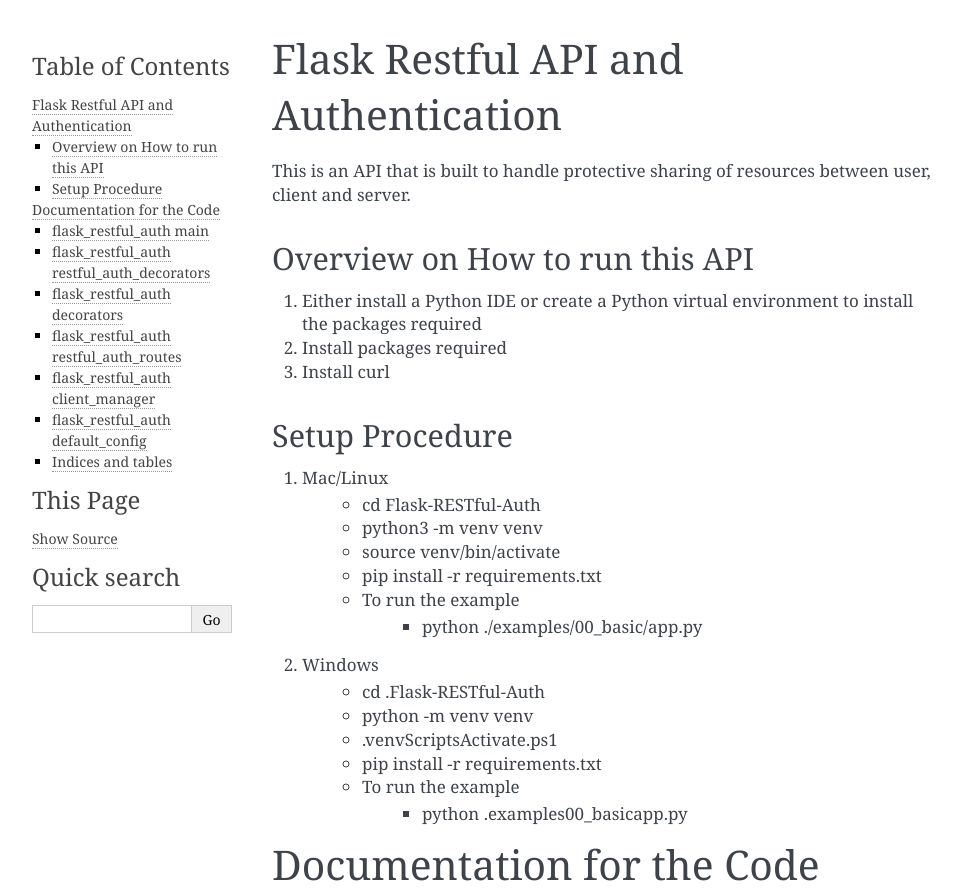
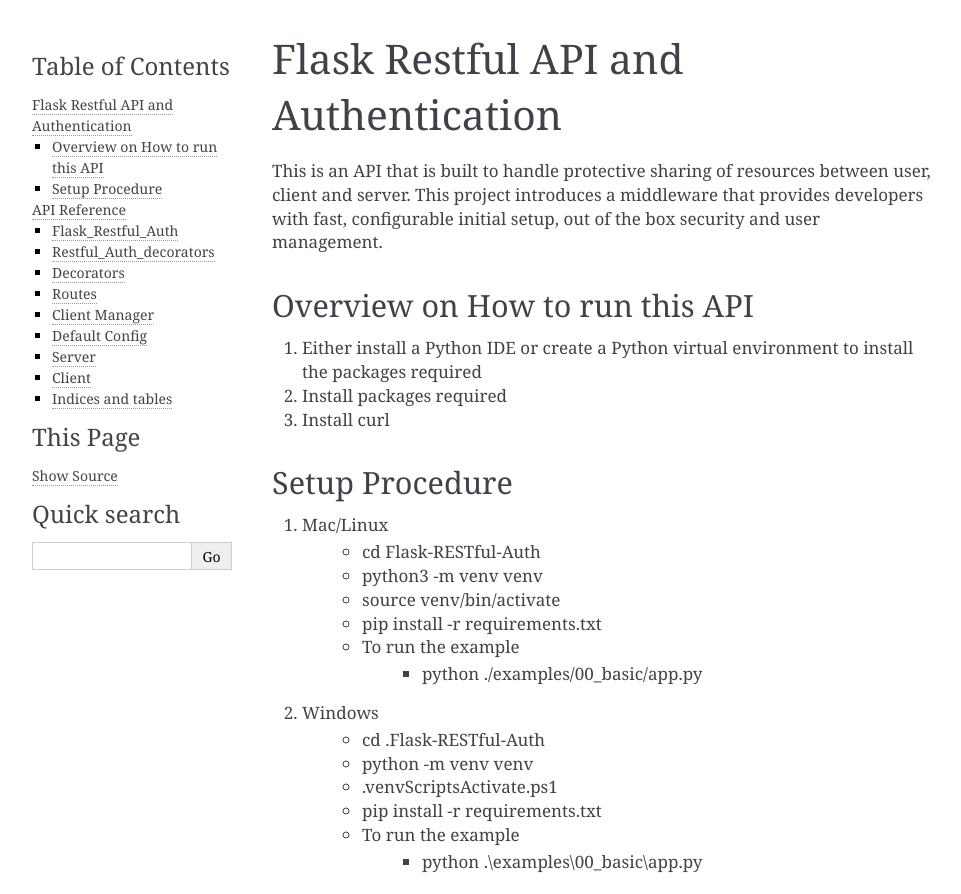
Before and after one commit to mcqueen256/Flask-RESTful-Auth, a Sphinx documentation site: the page built from docs/source/index.rst, in a window 1280 px wide and 1400 px high. Shown: the top 894 px of the window, without its empty margins (148-1109 px from the left). Built offline with Sphinx 7.4.7, drawn with Linux system fonts in a browser that asks for light colours; some of the changed text lies outside the part shown.

Commit message:
Changes to documentation

```diff
--- a/docs/source/index.rst
+++ b/docs/source/index.rst
@@ -1,8 +1,7 @@
 Flask Restful API and Authentication
 *************************************
 
-This is an API that is built to handle protective sharing of resources between user, client and server.
-
+This is an API that is built to handle protective sharing of resources between user, client and server. This project introduces a middleware that provides developers with fast, configurable initial setup, out of the box security and user management.
 
 Overview on How to run this API
 ===============================
@@ -25,43 +24,53 @@
     * .\venv\Scripts\Activate.ps1
     * pip install -r requirements.txt
     * To run the example
-        - python .\examples\00_basic\app.py
+        - python .\\examples\\00_basic\\app.py
 
-Documentation for the Code
-**************************
+API Reference
+**************
 .. toctree::
-   :maxdepth: 2
-   :caption: Contents:
+  :maxdepth: 2
+  :caption: Contents:
 
-flask_restful_auth main
+Flask_Restful_Auth
+==================
+.. automodule:: flask_restful_auth
+  :members:
+
+Restful_Auth_decorators
 =======================
-.. automodule:: flask_restful_auth
-   :members:
+.. automodule:: flask_restful_auth.restful_auth_decorators
+  :members:
 
-flask_restful_auth restful_auth_decorators
-==========================================
-.. automodule:: flask_restful_auth.restful_auth_decorators
-   :members:
+Decorators
+===========
+.. automodule:: flask_restful_auth.decorators
+  :members:
 
-flask_restful_auth decorators
-=============================
-.. automodule:: flask_restful_auth.decorators
-   :members:
+Routes
+======
+.. automodule:: flask_restful_auth.restful_auth_routes
+  :members:
 
-flask_restful_auth restful_auth_routes
-======================================
-.. automodule:: flask_restful_auth.restful_auth_routes
-   :members:
+Client Manager
+==============
+.. automodule:: flask_restful_auth.client_manager
+  :members:
 
-flask_restful_auth client_manager
-=================================
-.. automodule:: flask_restful_auth.client_manager
-   :members:
+Default Config
+==============
+.. automodule:: flask_restful_auth.default_config
+  :members:
 
-flask_restful_auth default_config
-=================================
-.. automodule:: flask_restful_auth.default_config
-   :members:
+Server
+======
+.. automodule:: examples.basic.server
+  :members:
+
+Client
+======
+.. automodule:: examples.basic.client
+  :members:
 
 
 Indices and tables
```
Also changed, not shown: 1 other file.
